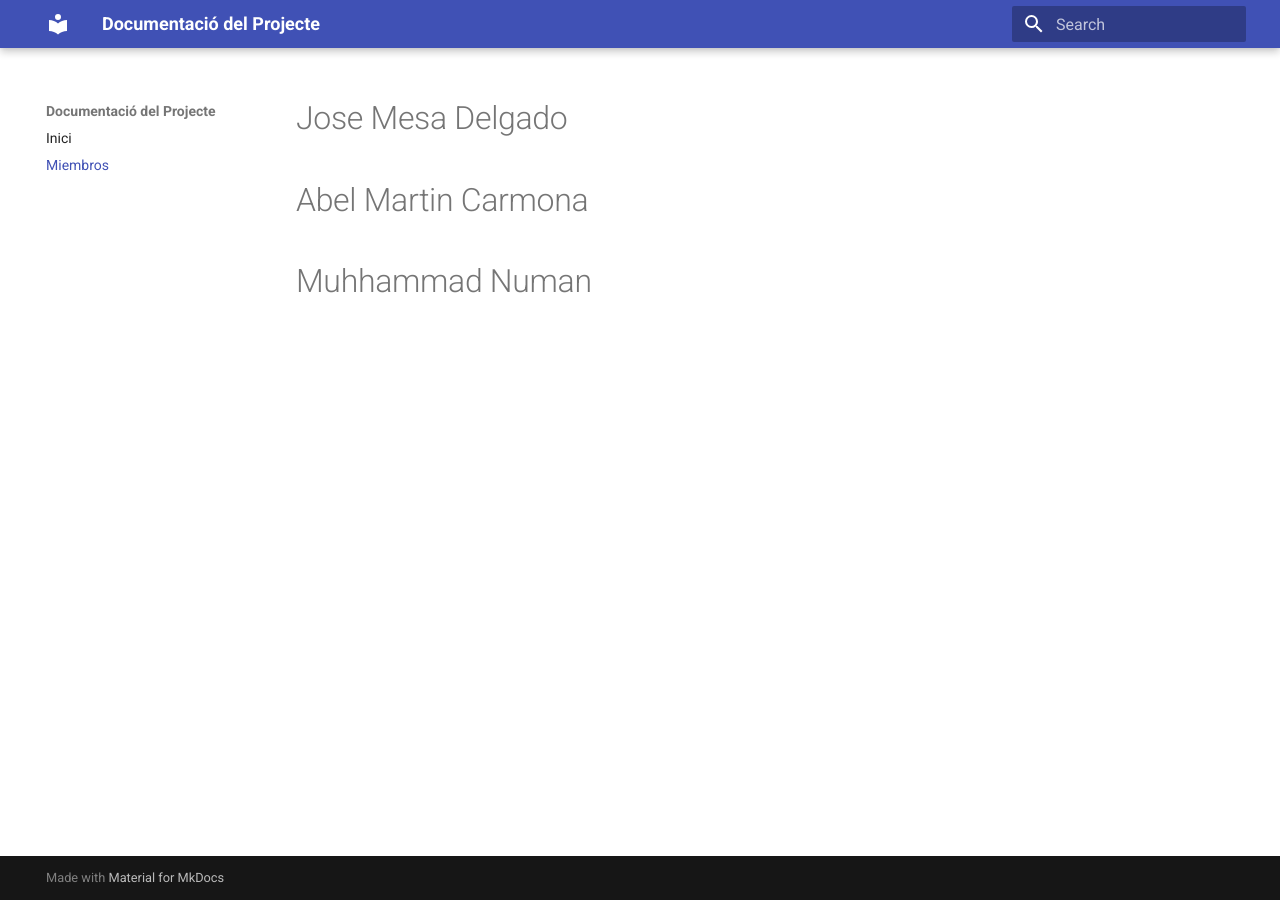
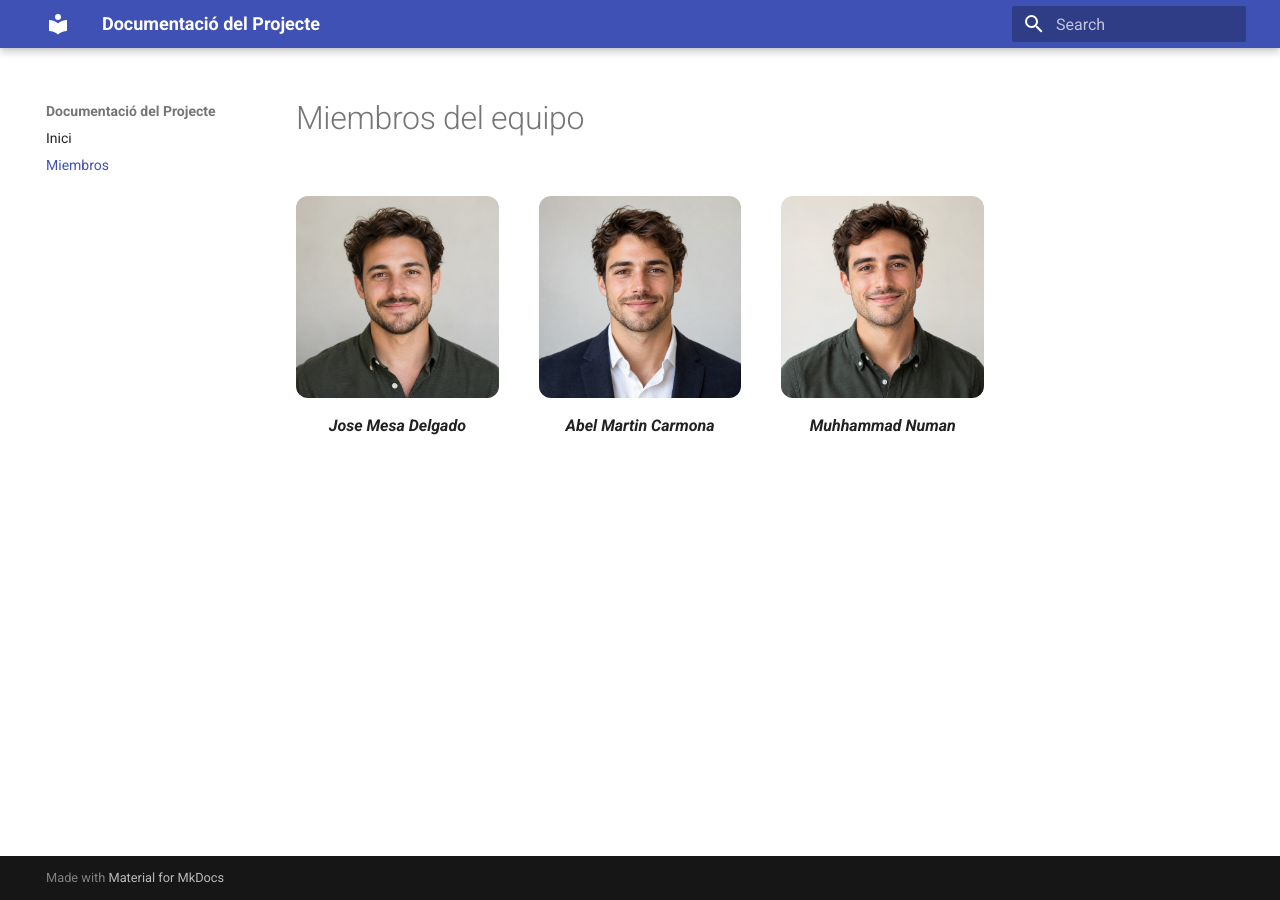
Before and after one commit to dr4g3m/projecte-intermodular, an MkDocs documentation site: the page built from docs/miembros.md, in a window 1280 px wide. Built offline with MkDocs 1.6.1 and Material for MkDocs 9.7.7, drawn with Linux system fonts in a browser that asks for light colours.

Commit message:
Modificacion Miembros

```diff
--- a/docs/miembros.md
+++ b/docs/miembros.md
@@ -1,3 +1,49 @@
-# Jose Mesa Delgado
-# Abel Martin Carmona
-# Muhhammad Numan
+# Miembros del equipo
+
+<style>
+.miembros-grid {
+  display: grid;
+  grid-template-columns: repeat(3, minmax(0, 1fr));
+  gap: 2rem;
+  margin: 2rem 0;
+}
+
+.miembro {
+  margin: 0;
+  text-align: center;
+}
+
+.miembro img {
+  display: block;
+  width: 100%;
+  aspect-ratio: 1 / 1;
+  object-fit: cover;
+  border-radius: 12px;
+}
+
+.miembro figcaption {
+  margin-top: 0.75rem;
+  font-weight: 600;
+}
+
+@media (max-width: 700px) {
+  .miembros-grid {
+    grid-template-columns: 1fr;
+  }
+}
+</style>
+
+<div class="miembros-grid">
+  <figure class="miembro">
+    <img src="../assets/miembros/jose-mesa-delgado.jpg" alt="Foto de Jose Mesa Delgado" />
+    <figcaption>Jose Mesa Delgado</figcaption>
+  </figure>
+  <figure class="miembro">
+    <img src="../assets/miembros/abel-martin-carmona.jpg" alt="Foto de Abel Martin Carmona" />
+    <figcaption>Abel Martin Carmona</figcaption>
+  </figure>
+  <figure class="miembro">
+    <img src="../assets/miembros/muhammad-numan.jpg" alt="Foto de Muhhammad Numan" />
+    <figcaption>Muhhammad Numan</figcaption>
+  </figure>
+</div>
```
Also changed, not shown: docs/assets/miembros/abel-martin-carmona.jpg (added), docs/assets/miembros/jose-mesa-delgado.jpg (added), docs/assets/miembros/muhammad-numan.jpg (added).
